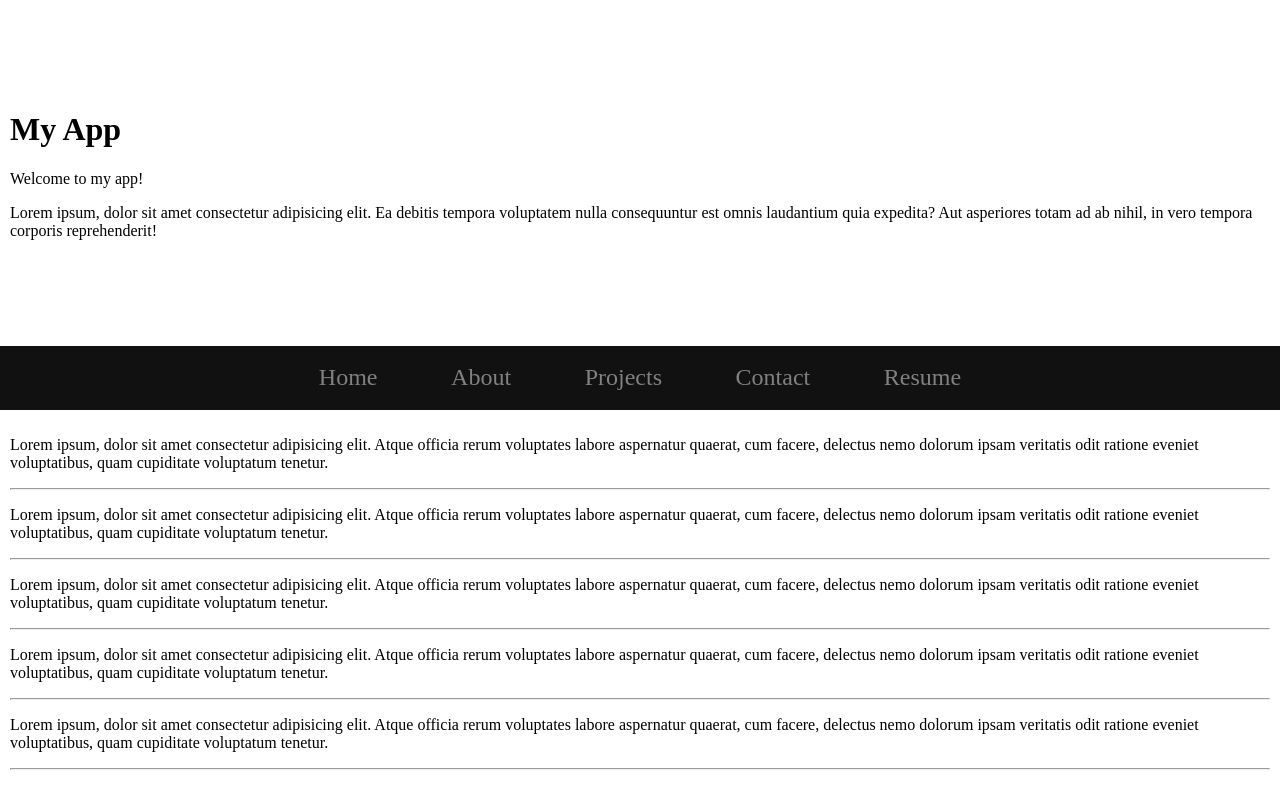
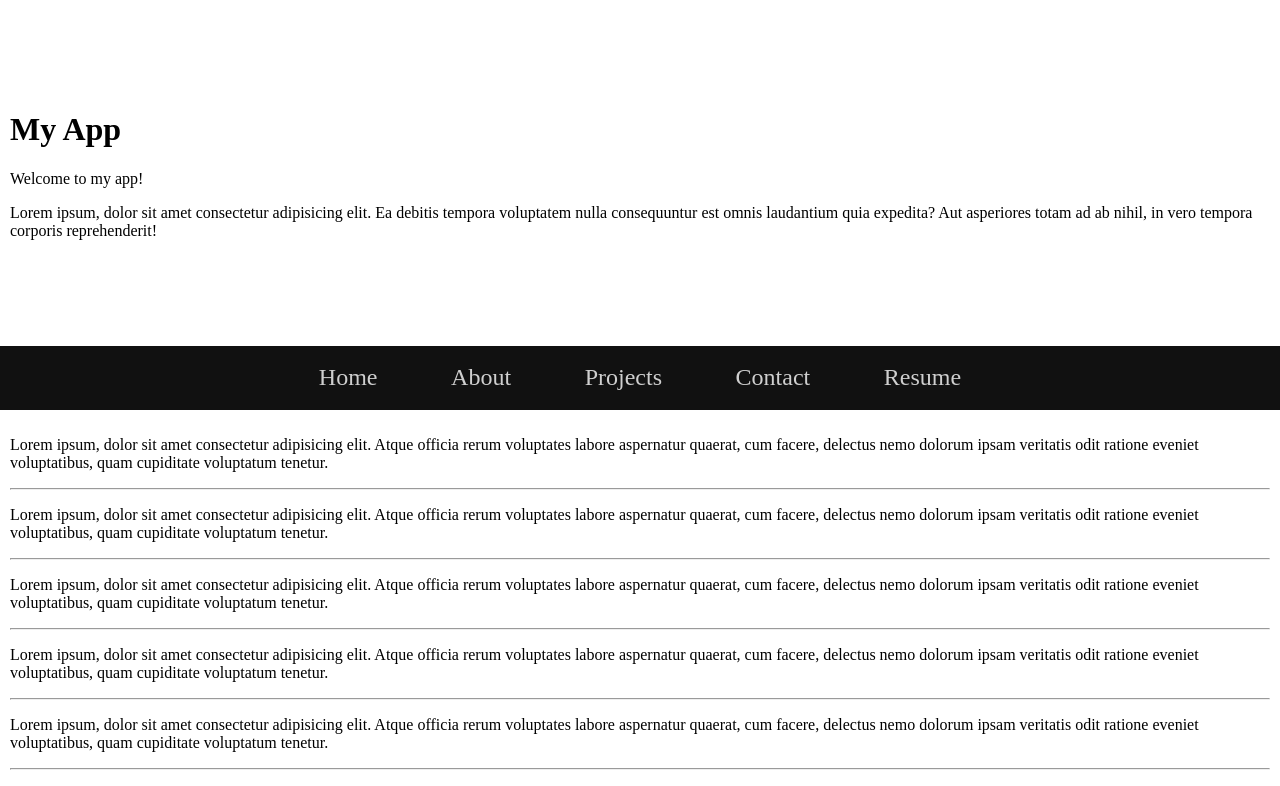
Before and after one commit to JavierLeal16/Portfolio, a React (Vite) app: page / in a window 1280 px wide. Shown: the top 786 px of the page. Built offline with nearby package versions, Linux system fonts and the light colour scheme.

Commit message:
Adjusted color on NavBar items and added hover effect to them.

```diff
--- a/src/App.css
+++ b/src/App.css
@@ -17,19 +17,24 @@ body {
   list-style: none;
   margin: 0;
   padding: 0;
-  display: flex;
+  display: inherit;
   flex-wrap: wrap;
-  justify-content: center;
+  justify-content: inherit;
 }
 
 #navBar a {
   padding: 0.5em 0.2em;
   text-decoration: none;
   font-size: 1.5em;
-  color: #818181;
+  color: #cfcfcf;
   display: block;
   transition: 0.3s;
   position: relative;
+}
+
+#navBar a:hover,
+#navBar a:focus {
+  color: rgb(27, 211, 140);
 }
 
 #navBar li {
```
